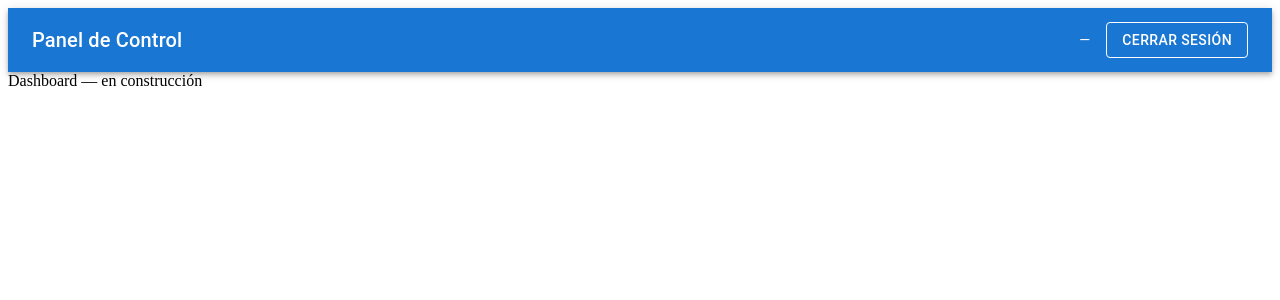
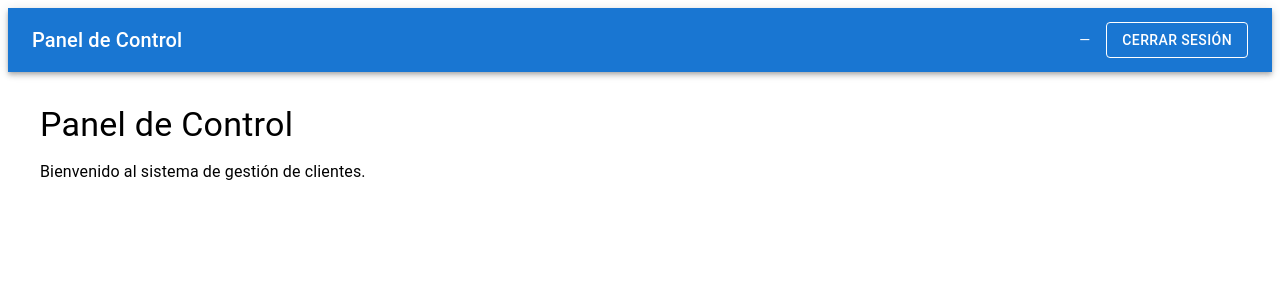
Before and after one commit to alejandro1611/pv_tp_integrador_grupo19, a React (Vite) app: page / in a window 1280 px wide. Shown: the top 300 px of the page. Built offline with nearby package versions, Linux system fonts and the light colour scheme; sample sign-in values are in the browser's storage.

Commit message:
Dashboard.jsx Rita Ontiveros

```diff
--- a/src/views/Dashboard.jsx
+++ b/src/views/Dashboard.jsx
@@ -1,2 +1,26 @@
-const Dashboard = () => <div>Dashboard — en construcción</div>;
+import { Box, Typography } from "@mui/material";
+import { Card, CardContent, Grid } from "@mui/material";
+import PeopleIcon from "@mui/icons-material/People";
+import StoreIcon from "@mui/icons-material/Store";
+import PersonAddIcon from "@mui/icons-material/PersonAdd";
+const Dashboard = () => {
+return (
+<Box sx={{ padding: 4 }}>
+<Typography variant="h4" gutterBottom>
+  Panel de Control
+</Typography>
+<Typography variant="subtitle1" color="text.secondary" gutterBottom>
+  Bienvenido al sistema de gestión de clientes.
+</Typography>
+</Box>
+);
+
+};
+
+
+
+
+
+
+
 export default Dashboard;
```
